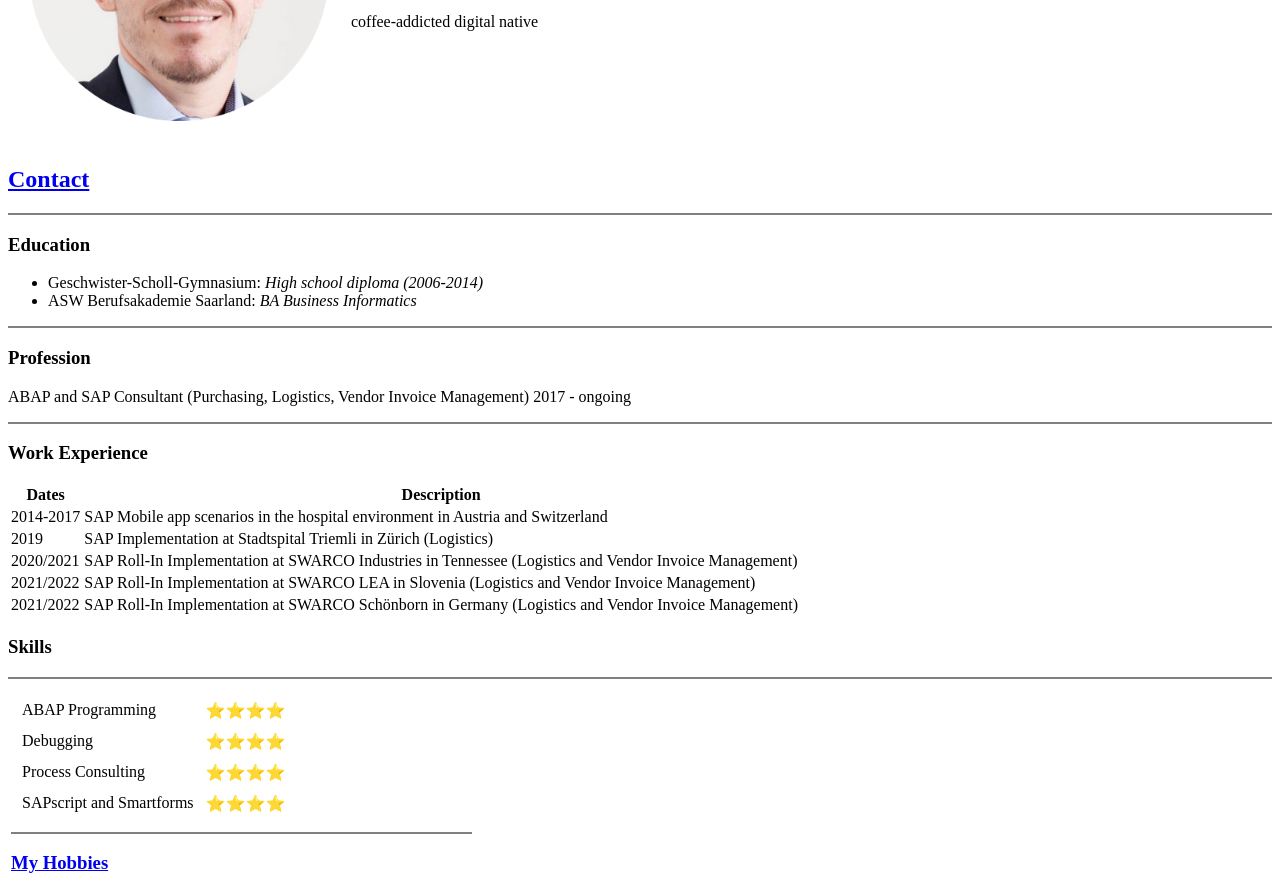
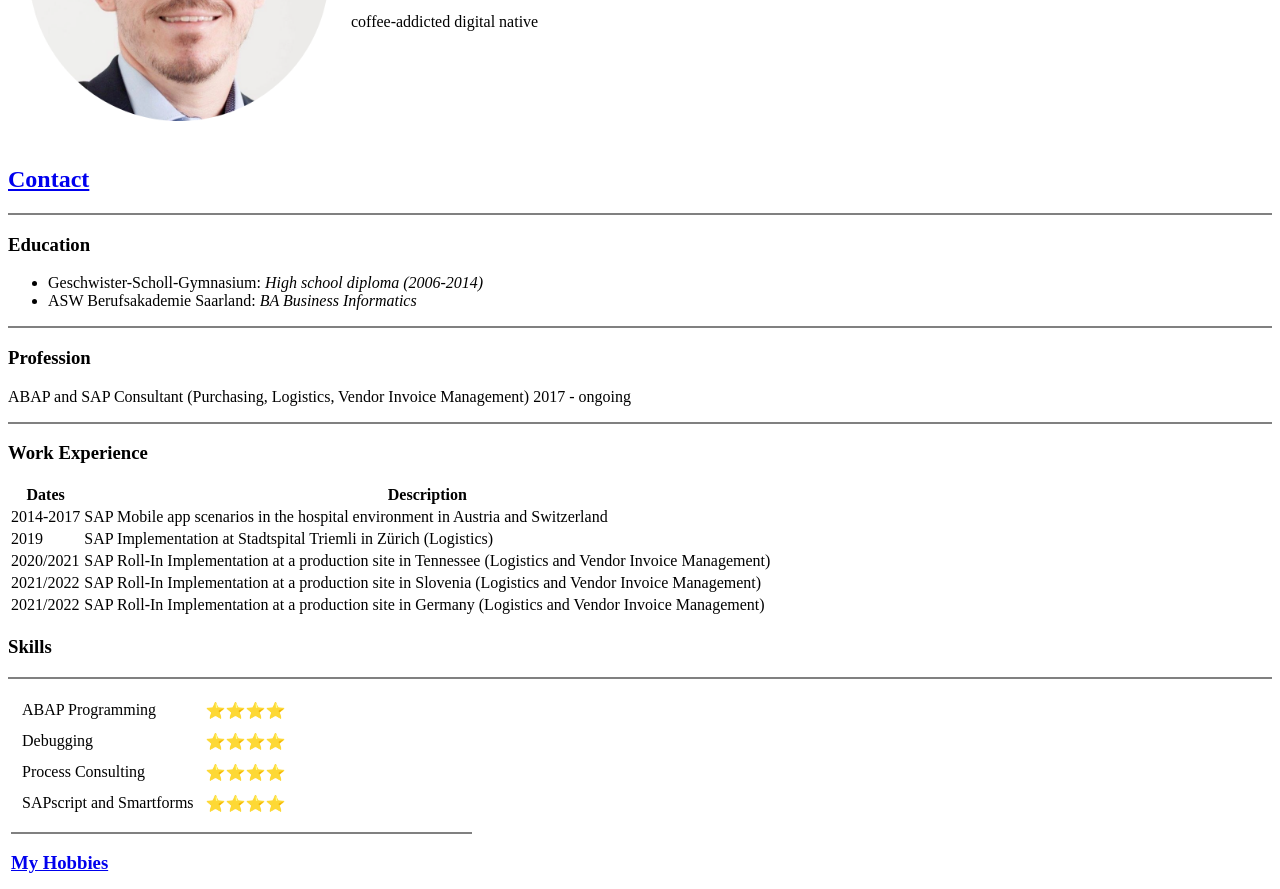
Before and after one commit to kuhnvalentin/cv, a plain HTML site: page index.html in a window 1280 px wide. Shown: the part 208-1097 px from the top of the page. Drawn offline with Linux system fonts and the light colour scheme.

Commit message:
Update index.html

```diff
--- a/index.html
+++ b/index.html
@@ -46,15 +46,15 @@
       </tr>
       <tr>
         <td>2020/2021</td>
-        <td>SAP Roll-In Implementation at SWARCO Industries in Tennessee (Logistics and Vendor Invoice Management)</td>
+        <td>SAP Roll-In Implementation at a production site in Tennessee (Logistics and Vendor Invoice Management)</td>
       </tr>
       <tr>
         <td>2021/2022</td>
-        <td>SAP Roll-In Implementation at SWARCO LEA in Slovenia (Logistics and Vendor Invoice Management)</td>
+        <td>SAP Roll-In Implementation at a production site in Slovenia (Logistics and Vendor Invoice Management)</td>
       </tr>
       <tr>
         <td>2021/2022</td>
-        <td>SAP Roll-In Implementation at SWARCO Schönborn in Germany (Logistics and Vendor Invoice Management)</td>
+        <td>SAP Roll-In Implementation at a production site in Germany (Logistics and Vendor Invoice Management)</td>
       </tr>
     </tbody>
   </table>
```
